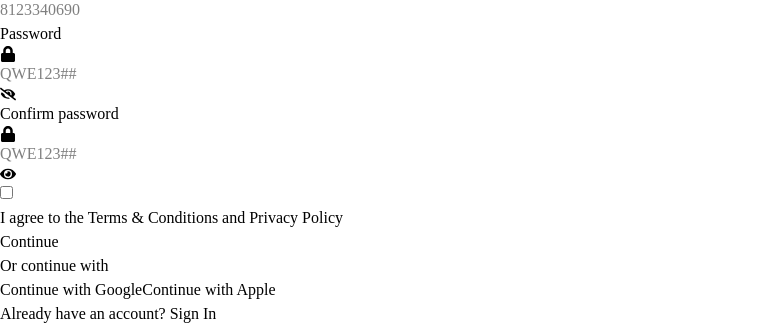
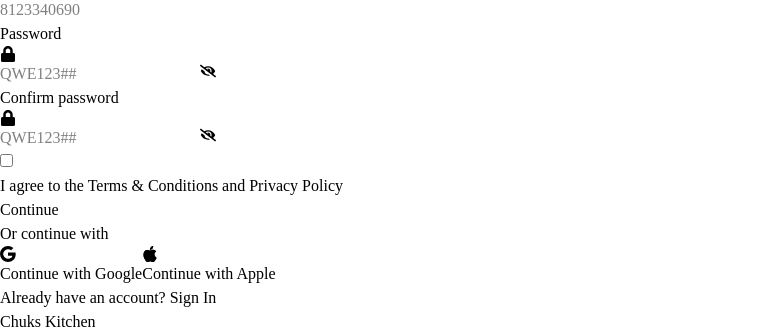
Before and after one commit to chikamso-cmd/chuckskitchen, a React (Vite) app: page /signup in a window 1280 px wide. Shown: the part 502-831 px from the top of the page, without its empty margins (0-769 px from the left). Built offline with nearby package versions, Linux system fonts and the light colour scheme.

Commit message:
added the showpassword and hide password to the signup and the login section

```diff
--- a/src/components/ScrollToTop.jsx
+++ b/src/components/ScrollToTop.jsx
@@ -7,7 +7,7 @@ export default function ScrollTop() {
   return (
     <button
       onClick={scrollToTop}
-      className="fixed bottom-6 right-6 bg-blue-600 hover:bg-blue-700 text-white p-3 rounded-full shadow-lg transition"
+      className="fixed bottom-6 right-6 bg-orange-400 hover:bg-orange-600 text-white p-3 rounded-full shadow-lg transition"
     >
       <FaArrowUp size={14} />
     </button>
--- a/src/pages/Login.jsx
+++ b/src/pages/Login.jsx
@@ -1,10 +1,12 @@
+import {useState} from 'react'
 import Footer from "../components/Footer";
 import ScrollTop from "../components/ScrollToTop";
-import { FaEnvelope, FaLock } from "react-icons/fa";
+import { FaEnvelope, FaLock, FaEye, FaEyeSlash } from "react-icons/fa";
 import { Link } from "react-router-dom";
 import onboarding from "../assets/onboarding.svg";
 
 export default function Login() {
+  const [showPassword, setShowPassword] = useState (false)
   return (
     <div className="bg-gray-100 min-h-screen flex justify-center p-4">
       <div className="w-full max-w-7xl bg-white shadow-xl overflow-hidden">
@@ -72,15 +74,22 @@ export default function Login() {
                     <FaLock className="absolute left-3 top-3 text-gray-400 text-sm" />
                     <input
                       required
-                      type="password"
+                      type={showPassword ? "text" : "password"}
                       placeholder="••••••"
                       className="w-full border border-gray-300 rounded-md py-2.5 pl-10 pr-3 text-sm focus:outline-none focus:ring-2 focus:ring-orange-400"
                     />
+                    <button
+                      type="button"
+                      className="absolute right-2.5 top-1/2 transform -translate-y-1/2 bg-transparent border-none cursor-pointer text-gray-500"
+                      onClick={() => setShowPassword(!showPassword)}
+                    >
+                      {showPassword ? <FaEye /> : <FaEyeSlash />}
+                    </button>
                   </div>
 
                   <div className="text-right mt-2">
-                    <Link to="#"
-
+                    <Link
+                      to="#"
                       className="text-xs text-blue-600 hover:underline"
                     >
                       Forgot Password?
--- a/src/pages/Signup.jsx
+++ b/src/pages/Signup.jsx
@@ -1,10 +1,14 @@
+import { useState } from "react";
 import Footer from "../components/Footer";
 import ScrollTop from "../components/ScrollToTop";
 import { FaEnvelope, FaPhone, FaLock, FaEye, FaEyeSlash } from "react-icons/fa";
-import {Link} from 'react-router-dom'
-import onboarding from "../assets/onboarding.svg"
+import { Link } from "react-router-dom";
+import onboarding from "../assets/onboarding.svg";
+import { BsGoogle, BsApple } from "react-icons/bs";
 
 export default function Signup() {
+  const [showPassword, setShowPassword] = useState(false);
+  const [showPasswordConfirm, setShowConfirmPassword] = useState(false);
 
   return (
     <div className="bg-gray-100 min-h-screen flex justify-center p-4">
@@ -87,13 +91,18 @@ export default function Signup() {
                   <div className="relative">
                     <FaLock className="absolute left-3 top-3 text-gray-400 text-sm" />
                     <input
-                    required
-                      type="password"
+                      required
+                      type={showPassword ? "text" : "password"}
                       placeholder="QWE123##"
                       className="w-full border border-gray-300 rounded-md py-2.5 pl-10 pr-10 text-sm focus:outline-none focus:ring-2 focus:ring-orange-400"
                     />
-                    {onclick ?  <FaEye className="absolute right-3 top-3 text-gray-400 text-sm cursor-pointer" /> : <FaEyeSlash />}
-
+                    <button
+                      type="button"
+                      className="absolute right-2.5 top-1/2 transform -translate-y-1/2 bg-transparent border-none cursor-pointer text-gray-500"
+                      onClick={() => setShowPassword(!showPassword)}
+                    >
+                      {showPassword ? <FaEye /> : <FaEyeSlash />}
+                    </button>
                   </div>
                 </div>
 
@@ -106,12 +115,20 @@ export default function Signup() {
                   <div className="relative">
                     <FaLock className="absolute left-3 top-3 text-gray-400 text-sm" />
                     <input
-                    required
-                      type="password"
+                      required
+                      type={showPasswordConfirm ? "text" : "password"}
                       placeholder="QWE123##"
                       className="w-full border border-gray-300 rounded-md py-2.5 pl-10 pr-10 text-sm focus:outline-none focus:ring-2 focus:ring-orange-400"
                     />
-                    <FaEye className="absolute right-3 top-3 text-gray-400 text-sm cursor-pointer" />
+                    <button
+                      type="button"
+                      className="absolute right-2.5 top-1/2 transform -translate-y-1/2 bg-transparent border-none cursor-pointer text-gray-500"
+                      onClick={() =>
+                        setShowConfirmPassword(!showPasswordConfirm)
+                      }
+                    >
+                      {showPasswordConfirm ? <FaEye /> : <FaEyeSlash />}
+                    </button>
                   </div>
                 </div>
 
@@ -120,13 +137,13 @@ export default function Signup() {
                   <input type="checkbox" className="mt-1 accent-orange-500" />
                   <p>
                     I agree to the{" "}
-                    <a href="#" className="text-blue-600 hover:underline">
+                    <Link to="#" className="text-blue-600 hover:underline">
                       Terms & Conditions
-                    </a>{" "}
+                    </Link>{" "}
                     and{" "}
-                    <a href="#" className="text-blue-600 hover:underline">
+                    <Link to="#" className="text-blue-600 hover:underline">
                       Privacy Policy
-                    </a>
+                    </Link>
                   </p>
                 </div>
 
@@ -143,16 +160,17 @@ export default function Signup() {
                 {/* SOCIAL BUTTONS */}
                 <button
                   type="button"
-                  className="w-full border border-gray-300 py-2.5 rounded-md text-sm hover:bg-gray-50 transition"
+                  className="w-full border border-gray-300 py-2.5 rounded-md text-sm hover:bg-gray-50 transition flex items-center gap-3 justify-center"
                 >
+                  <BsGoogle />
                   Continue with Google
                 </button>
 
                 <button
                   type="button"
-                  className="w-full border border-gray-300 py-2.5 rounded-md text-sm hover:bg-gray-50 transition"
+                  className="w-full border border-gray-300 py-2.5 rounded-md text-sm hover:bg-gray-50 transition flex items-center gap-3 justify-center"
                 >
-                  Continue with Apple
+                   <BsApple /> Continue with Apple
                 </button>
 
                 {/* LOGIN LINK */}
--- a/src/pages/home/Home.jsx
+++ b/src/pages/home/Home.jsx
@@ -107,7 +107,7 @@ export default function Home() {
               offer!
             </p>
             <button className="bg-orange-500 text-white px-5 py-2 rounded mt-5 cursor-pointer hover:bg-orange-600 transition-colors ease-in-out duration-500 font-medium">
-              Discover new menu
+              Discover what's new
             </button>
           </div>
         </section>
```
